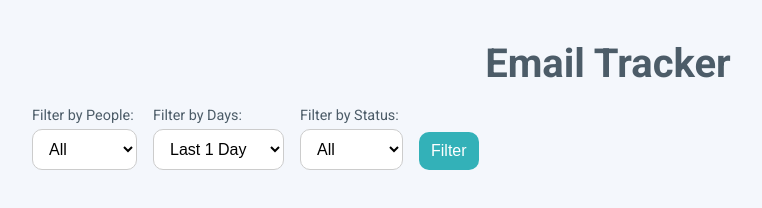
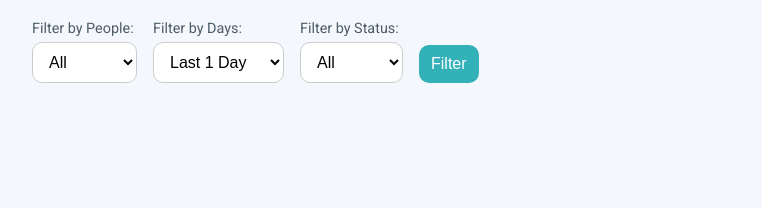
Before and after one commit to BitBravo/email-tracker, a website: page public/dashboard.html in a window 1280 px wide. Shown: the whole page, without its empty margins (32-794 px from the left). Drawn offline with Linux system fonts and the light colour scheme; no server answers.

Commit message:
Update dashboard.html

```diff
--- a/public/dashboard.html
+++ b/public/dashboard.html
@@ -135,7 +135,7 @@
   </head>
   <body>
     <div class="container">
-      <h1>Email Tracker</h1>
+      <!-- <h1>Email Tracker</h1> -->
 
       <div class="filters">
         <div>
```
